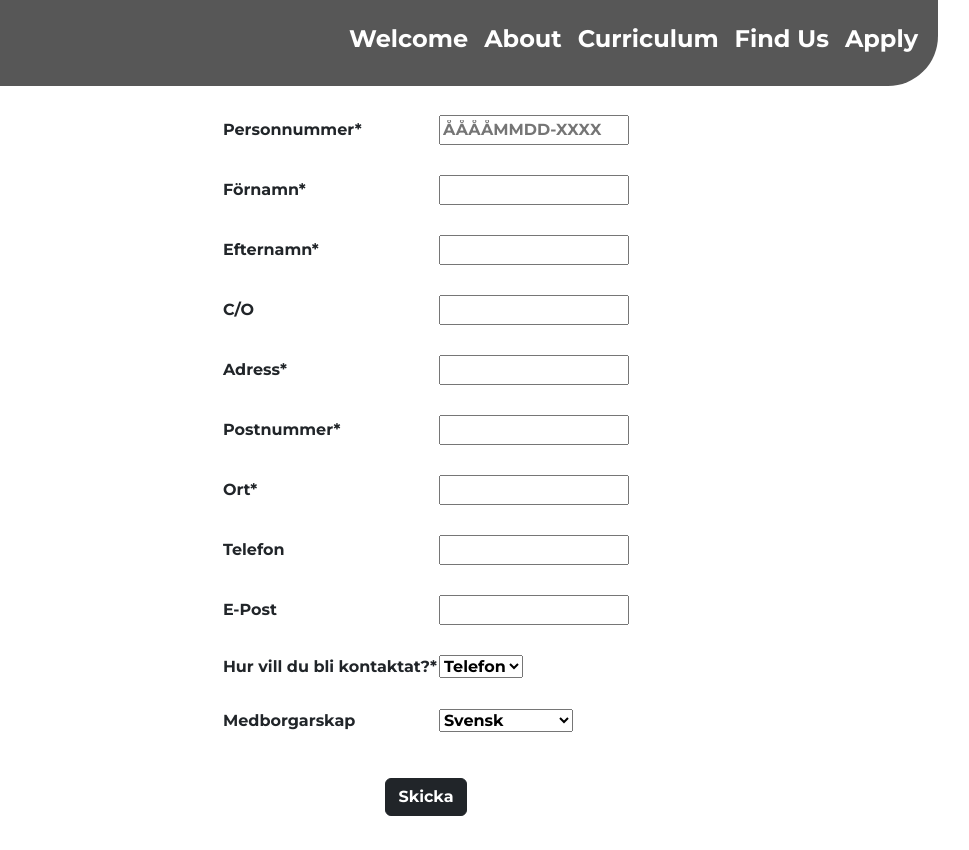
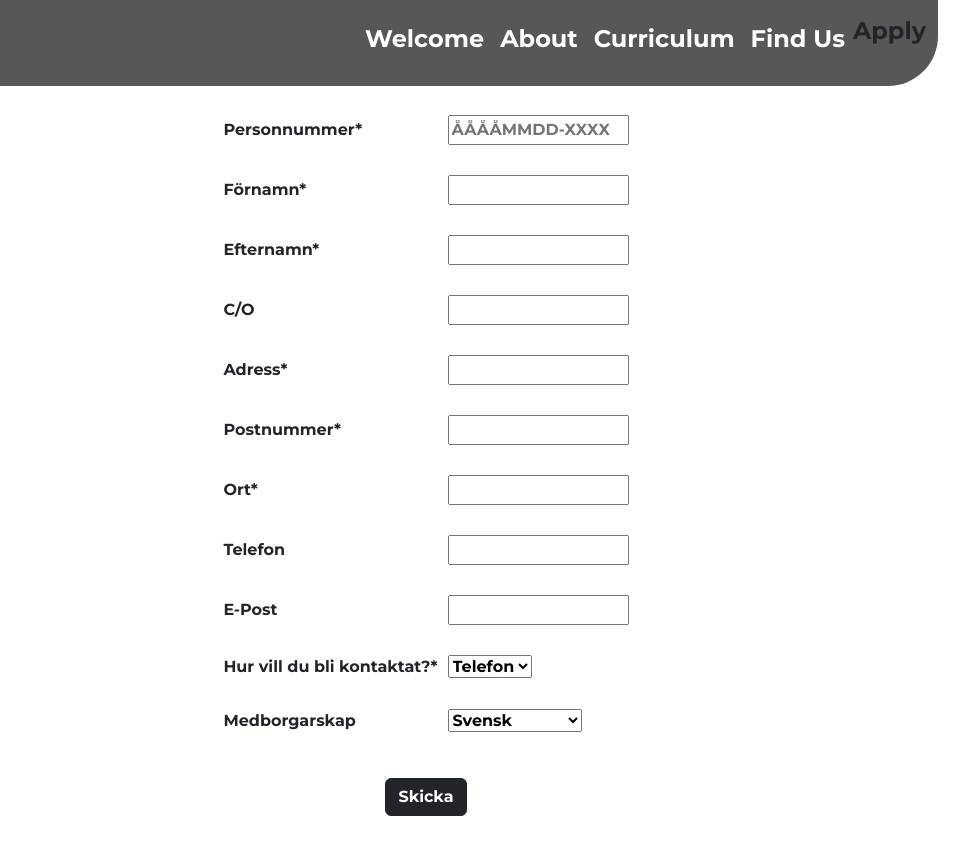
Before and after one commit to Ka1leP/Slutprojekt-Kalle, a plain HTML site: page apply.html in a window 1280 px wide. Shown: the full height of the page, 214-1183 px from the left. Drawn offline with nearby package versions, Linux system fonts and the light colour scheme.

Commit message:
Samma som förra fast med padding left och right

```diff
--- a/apply.html
+++ b/apply.html
@@ -39,7 +39,7 @@
           <li class="nav-item">
             <a class="nav-link active" href="findus.html">Find Us</a>
           </li>
-          <li class="nav-item">
+          <li class="nav-item"7
             <a class="nav-link active" href="apply.html">Apply</a>
           </li>
 
@@ -53,39 +53,39 @@
      <table class="m-auto">
        <tr>
         <td class="paddingaplly"><label for="personnummer">Personnummer*</label></td><!--Lägger till en "for" för att det ska vara bra för skärmläsare vilket gör sidan mer tillgänglig. Detta gör även så när man klickar på texten förflyttas man till rutan-->
-        <td class="paddingaplly"><input size="18" type="text" placeholder="ÅÅÅÅMMDD-XXXX" name="personnummer" id="personnummer" required> </td>
+        <td class="paddingaplly"><input size="17" type="text" placeholder="ÅÅÅÅMMDD-XXXX" name="personnummer" id="personnummer" required> </td>
       </tr>
       <tr>
         <td class="paddingaplly"><label for="förnamn">Förnamn*</label></td>
-        <td class="paddingaplly"><input size="18" type="text" name="förnamn" id="förnamn" required> </td>
+        <td class="paddingaplly"><input size="17" type="text" name="förnamn" id="förnamn" required> </td>
       </tr>
       <tr>
         <td class="paddingaplly"><label for="efternamn">Efternamn*</label></td>
-        <td class="paddingaplly"><input size="18"  type="text" name="efternamn" id="efternamn" required> </td>
+        <td class="paddingaplly"><input size="17"  type="text" name="efternamn" id="efternamn" required> </td>
       </tr>
       <tr>
         <td class="paddingaplly"><label for="co">C/O</label></td>
-        <td class="paddingaplly"><input size="18" type="text" name="co" id="co"> </td>
+        <td class="paddingaplly"><input size="17" type="text" name="co" id="co"> </td>
       </tr>
       <tr>
         <td class="paddingaplly"><label for="adress">Adress*</label></td>
-        <td class="paddingaplly"><input size="18" type="text" name="adress" id="adress" required> </td>
+        <td class="paddingaplly"><input size="17" type="text" name="adress" id="adress" required> </td>
       </tr>
       <tr>
         <td class="paddingaplly"><label for="postnummer">Postnummer*</label></td>
-        <td class="paddingaplly"><input size="18" type="text" name="postnummer" id="postnummer" required> </td>
+        <td class="paddingaplly"><input size="17" type="text" name="postnummer" id="postnummer" required> </td>
       </tr>
       <tr>
         <td class="paddingaplly"><label for="ort">Ort*</label></td>
-        <td class="paddingaplly"><input size="18" type="text" name="ort" id="ort" required> </td>
+        <td class="paddingaplly"><input size="17" type="text" name="ort" id="ort" required> </td>
       </tr>
       <tr>
         <td class="paddingaplly"><label for="telefon">Telefon</label></td>
-        <td class="paddingaplly"><input size="18" type="text" name="telefon" id="telefon"> </td>
+        <td class="paddingaplly"><input size="17" type="text" name="telefon" id="telefon"> </td>
       </tr>
       <tr>
         <td class="paddingaplly"><label for="epost">E-Post</label></td>
-        <td class="paddingaplly"><input size="18" type="text" name="epost" id="epost"> </td>
+        <td class="paddingaplly"><input size="17" type="text" name="epost" id="epost"> </td>
       </tr>
       <tr>
         <td class="paddingaplly"><label for="hurkontakt">Hur vill du bli kontaktat?*</label></td><!--Blev fel i valideringen med W3 därför tog jag bort required, detta betyder att om inget annat vals blir det telefon-->
--- a/css/style.css
+++ b/css/style.css
@@ -125,6 +125,8 @@ a:hover {
 .paddingaplly{
 	padding-top: 15px;
 	padding-bottom: 15px;
+	padding-right: 5px;
+	padding-left: 5px;
 }
 
 .boxapply{
```
